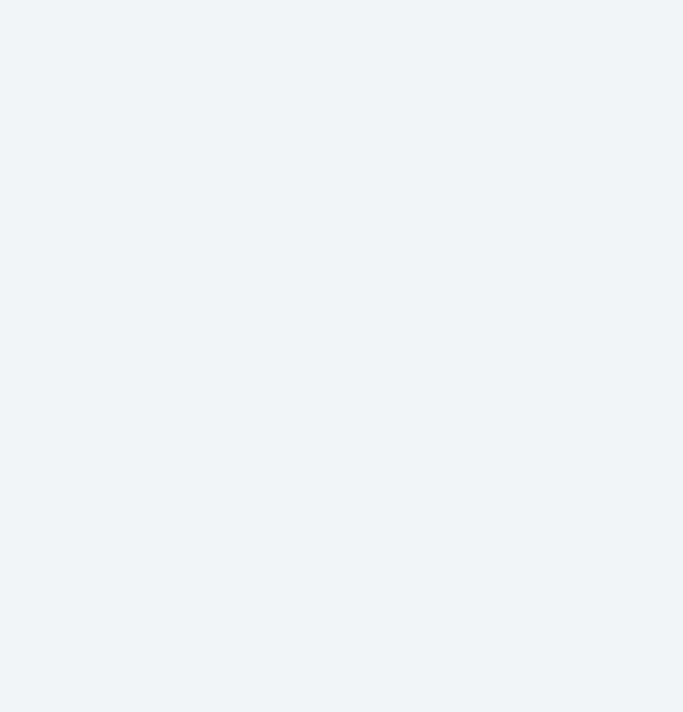
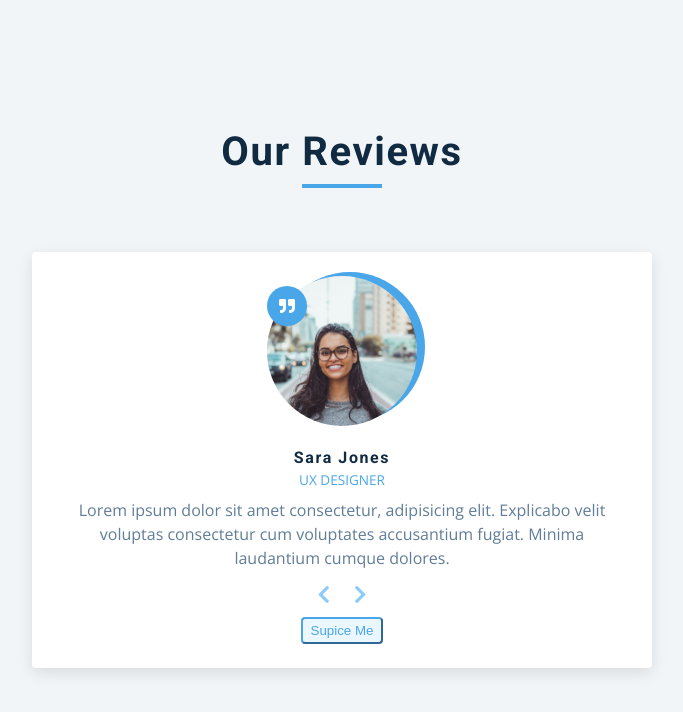
Before and after one commit to Aleksandar-93/JavaScript-HTML-CSS-Praticing, a plain HTML site: page 3-Review/index.html in a window 1280 px wide. Shown: the whole page, without its empty margins (298-981 px from the left). Drawn offline with nearby package versions, Linux system fonts and the light colour scheme.

Commit message:
adding html sturcture

```diff
--- a/3-Review/index.html
+++ b/3-Review/index.html
@@ -14,7 +14,35 @@
     <link rel="stylesheet" href="styles.css" />
   </head>
   <body>
-
+    <main>
+      <section class="container">
+        <!-- title -->
+        <div class="title">
+          <h2>Our Reviews</h2>
+          <div class="underline"></div>
+        </div>
+        <!-- review -->
+        <article class="review">
+          <div class="img-container">
+            <img src="./person-1.jpeg" id="person-img" alt="">
+          </div>
+          <h4 id="author">Sara Jones</h4>
+          <p id="job">Ux Designer</p>
+          <p id="info">Lorem ipsum dolor sit amet consectetur, adipisicing elit. Explicabo velit voluptas consectetur cum voluptates accusantium fugiat. Minima laudantium cumque dolores.</p>
+          <!-- prev next buttons -->
+          <div class="button-container">
+            <button class="prev-btn">
+              <i class="fas fa-chevron-left"></i>
+            </button>
+            <button class="prev-btn">
+              <i class="fas fa-chevron-right"></i>
+            </button>
+          </div>
+          <!-- random button -->
+          <button class="random-btn">Supice me</button>
+        </article>
+      </section>
+    </main>
 
 
     <!-- javascript -->
```
